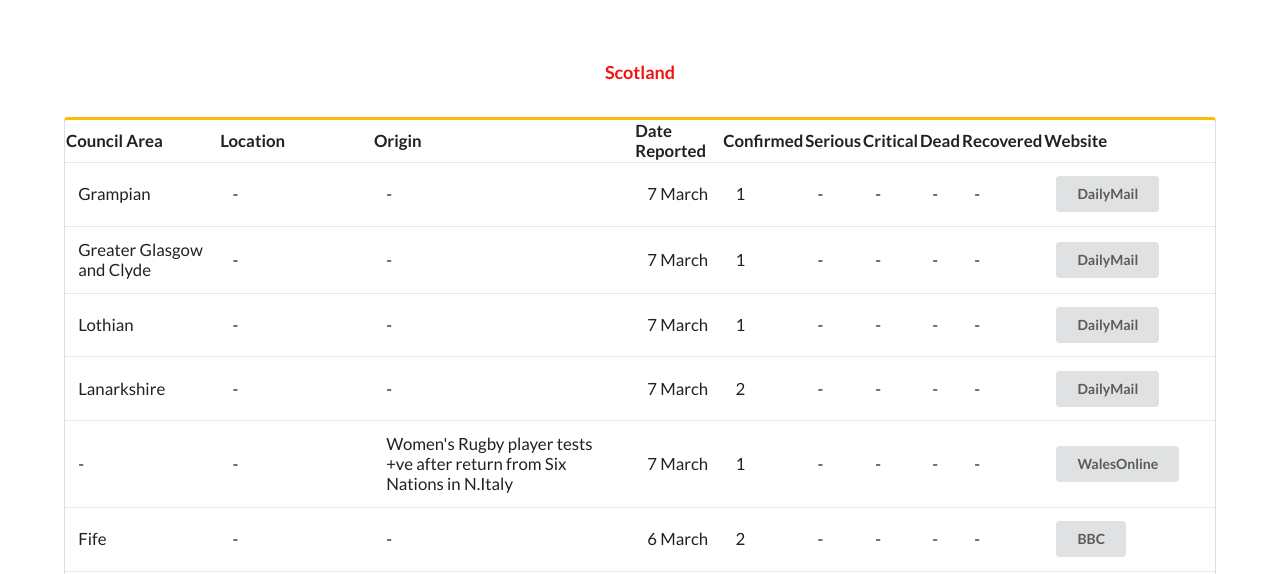
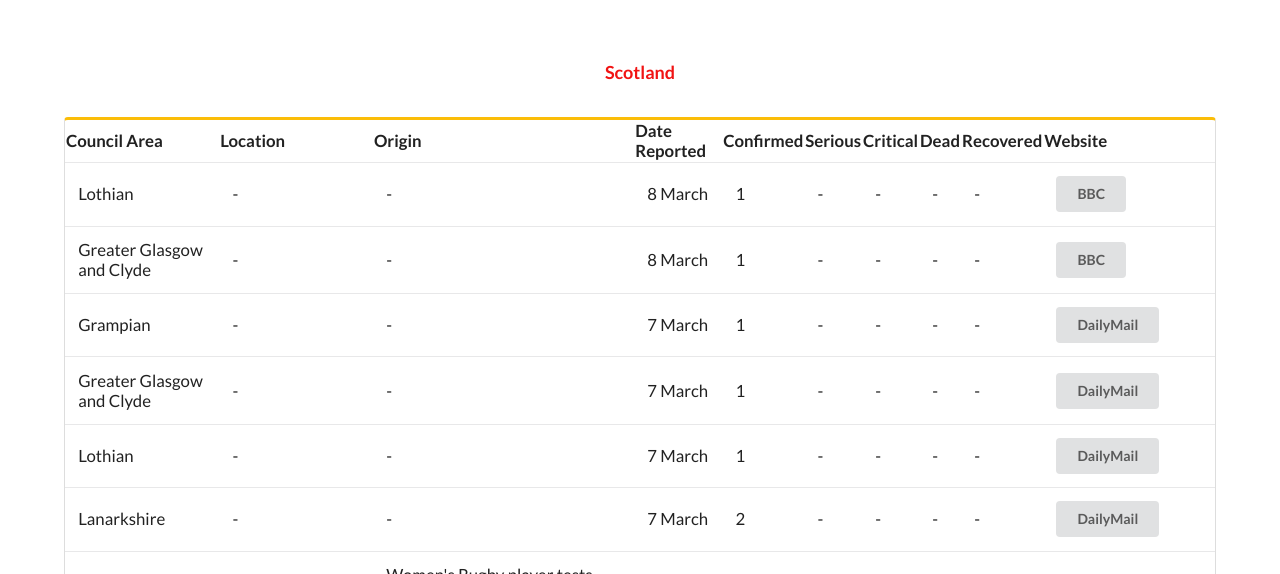
Before and after one commit to eli332/coronavirusUK, a plain HTML site: page scotland.html in a window 1280 px wide. Shown: the part 190-764 px from the top of the page. Drawn offline with nearby package versions, Linux system fonts and the light colour scheme.

Commit message:
scotland18

```diff
--- a/scotland.html
+++ b/scotland.html
@@ -51,7 +51,7 @@
   <div class="heading">CORONAVIRUS SCOTLAND LIVE TRACKER</div>
 
   <h3>
-    <i class="blinking circle icon"></i>Live -last updated Thu 7 March 20:12
+    <i class="blinking circle icon"></i>Live -last updated Sun 8 March 22:33
   </h3>
 
   <div class="container">
@@ -69,6 +69,36 @@
               <th>Dead</th>
               <th>Recovered</th>
               <th>Website</th>
+            </tr>
+
+            <tr>
+              <td>Lothian</td>
+              <td>-</td>
+              <td>-</td>
+              <td> 8 March</td>
+              <td>1</td>
+              <td>-</td>
+              <td>-</td>
+              <td>-</td>
+              <td>-</td>
+              <td><a href="https://www.bbc.co.uk/news/uk-scotland-51792637"><button class="ui button">BBC</button>
+                </a></td>
+            </tr>
+
+            <tr>
+              <td>Greater Glasgow and Clyde</td>
+              <td>-</td>
+              <td>-</td>
+              <td> 8 March</td>
+              <td>1</td>
+              <td>-</td>
+              <td>-</td>
+              <td>-</td>
+              <td>-</td>
+              <td><a
+                  href="https://www.bbc.co.uk/news/uk-scotland-51792637"><button
+                    class="ui button">BBC</button>
+                </a></td>
             </tr>
 
             <tr>
```
Also changed, not shown: index.html (+5 -5 lines).
